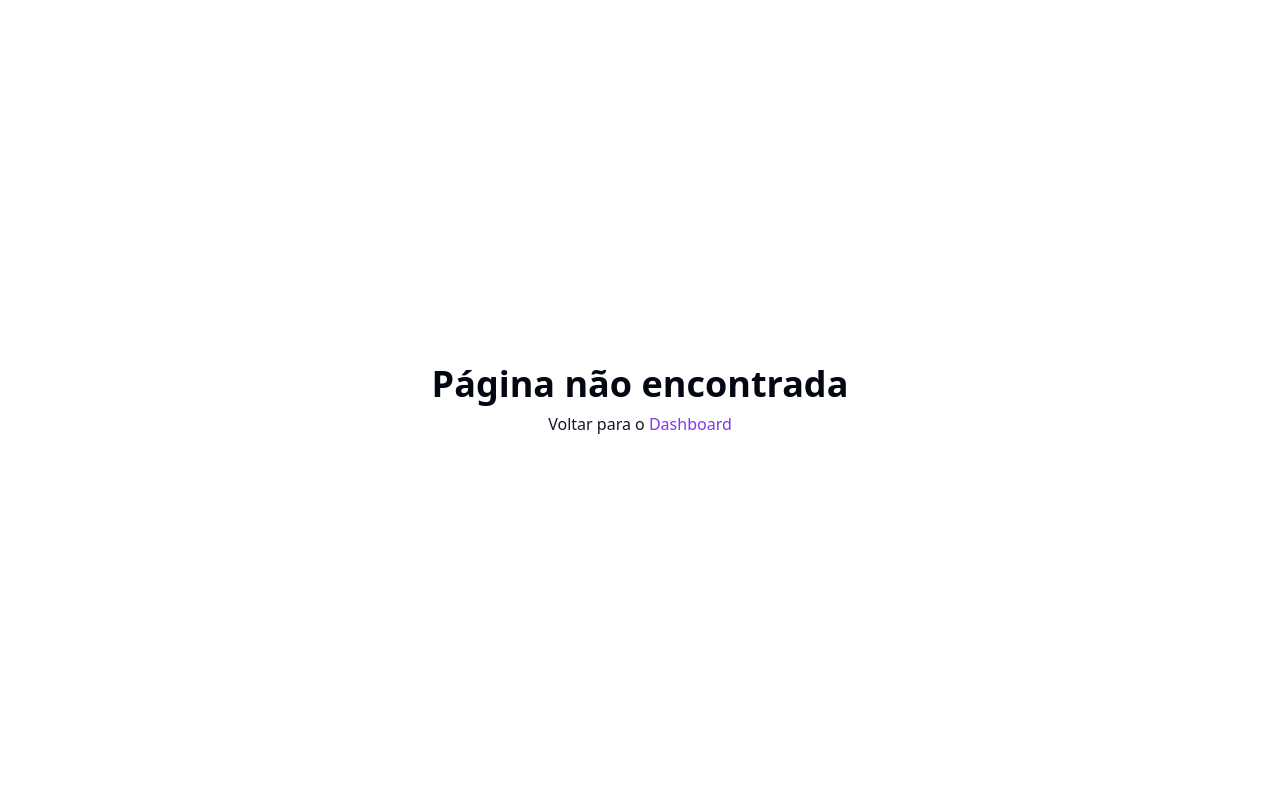
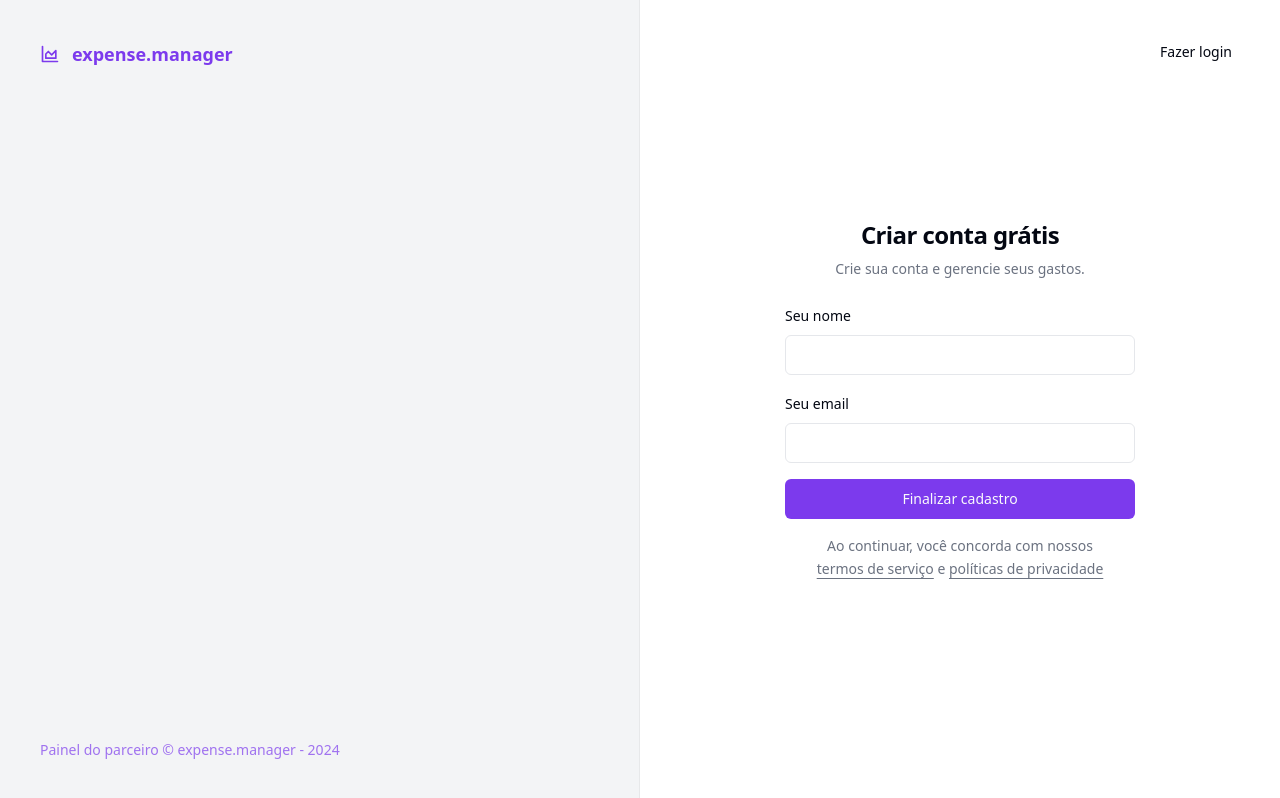
Before and after one commit to RickyHideyukiTakakura/expense-manager, a React (Vite) app: page /sign-up in a window 1280 px wide. Built offline with nearby package versions, Linux system fonts and the light colour scheme.

Commit message:
feat: add sign-in and sign-up page

```diff
--- a/src/pages/_layout/app.tsx
+++ b/src/pages/_layout/app.tsx
@@ -3,7 +3,7 @@ import { Outlet } from "react-router-dom";
 
 export function AppLayout() {
   return (
-    <div className="flex min-h-screen flex-col bg-slate-50 antialiased">
+    <div className="flex min-h-screen flex-col bg-background antialiased">
       <Header />
 
       <div className="flex flex-1 flex-col gap-4 p-12 pt-6">
--- /dev/null
+++ b/src/pages/_layout/auth.tsx
@@ -0,0 +1,23 @@
+import { AreaChart } from "lucide-react";
+import { Outlet } from "react-router-dom";
+
+export function AuthLayout() {
+  return (
+    <div className="grid min-h-screen grid-cols-2 antialiased">
+      <div className="flex h-full flex-col justify-between border-r border-foreground/5 bg-muted p-10">
+        <div className="flex items-center gap-3 text-lg font-medium text-primary">
+          <AreaChart className="size-5" />
+          <span className="font-semibold">expense.manager</span>
+        </div>
+
+        <footer className="text-sm text-primary/70">
+          Painel do parceiro &copy; expense.manager - {new Date().getFullYear()}
+        </footer>
+      </div>
+
+      <div className="relative flex flex-col items-center justify-center">
+        <Outlet />
+      </div>
+    </div>
+  );
+}
--- /dev/null
+++ b/src/pages/auth/sign-in.tsx
@@ -0,0 +1,38 @@
+import { Button } from "@/components/ui/button";
+import { Input } from "@/components/ui/input";
+import { Label } from "@/components/ui/label";
+
+import { Link } from "react-router-dom";
+
+export function SignIn() {
+  return (
+    <div className="p-8">
+      <Button className="absolute right-8 top-8" variant="ghost" asChild>
+        <Link to="/sign-up">Nova conta</Link>
+      </Button>
+
+      <div className="flex w-[350px] flex-col justify-center gap-6">
+        <div className="flex flex-col gap-2 text-center">
+          <h1 className="text-2xl font-semibold tracking-tight">
+            Acessar painel
+          </h1>
+
+          <p className="text-sm text-muted-foreground">
+            Acompanhe seus gastos pelo painel do usuário!
+          </p>
+        </div>
+
+        <form className="space-y-4">
+          <div className="space-y-2">
+            <Label htmlFor="email">Seu email</Label>
+            <Input id="email" type="email" />
+          </div>
+
+          <Button className="w-full" type="submit">
+            Acessar painel
+          </Button>
+        </form>
+      </div>
+    </div>
+  );
+}
--- /dev/null
+++ b/src/pages/auth/sign-up.tsx
@@ -0,0 +1,53 @@
+import { Button } from "@/components/ui/button";
+import { Input } from "@/components/ui/input";
+import { Label } from "@/components/ui/label";
+import { Link } from "react-router-dom";
+
+export function SignUp() {
+  return (
+    <div className="p-8">
+      <Button className="absolute right-8 top-8" variant="ghost" asChild>
+        <Link to="/sign-in">Fazer login</Link>
+      </Button>
+
+      <div className="flex w-[350px] flex-col justify-center gap-6">
+        <div className="flex flex-col gap-2 text-center">
+          <h1 className="text-2xl font-semibold tracking-tight">
+            Criar conta grátis
+          </h1>
+
+          <p className="text-sm text-muted-foreground">
+            Crie sua conta e gerencie seus gastos.
+          </p>
+        </div>
+
+        <form className="space-y-4">
+          <div className="space-y-2">
+            <Label htmlFor="managerName">Seu nome</Label>
+            <Input id="managerName" type="text" />
+          </div>
+
+          <div className="space-y-2">
+            <Label htmlFor="email">Seu email</Label>
+            <Input id="email" type="email" />
+          </div>
+
+          <Button className="w-full" type="submit">
+            Finalizar cadastro
+          </Button>
+
+          <p className="px-6 text-center text-sm leading-relaxed text-muted-foreground">
+            Ao continuar, você concorda com nossos{" "}
+            <a href="" className="underline underline-offset-4">
+              termos de serviço
+            </a>{" "}
+            e{" "}
+            <a href="" className="underline underline-offset-4">
+              políticas de privacidade
+            </a>
+          </p>
+        </form>
+      </div>
+    </div>
+  );
+}
```
Also changed, not shown: src/routes.tsx (+18 -1 lines).
